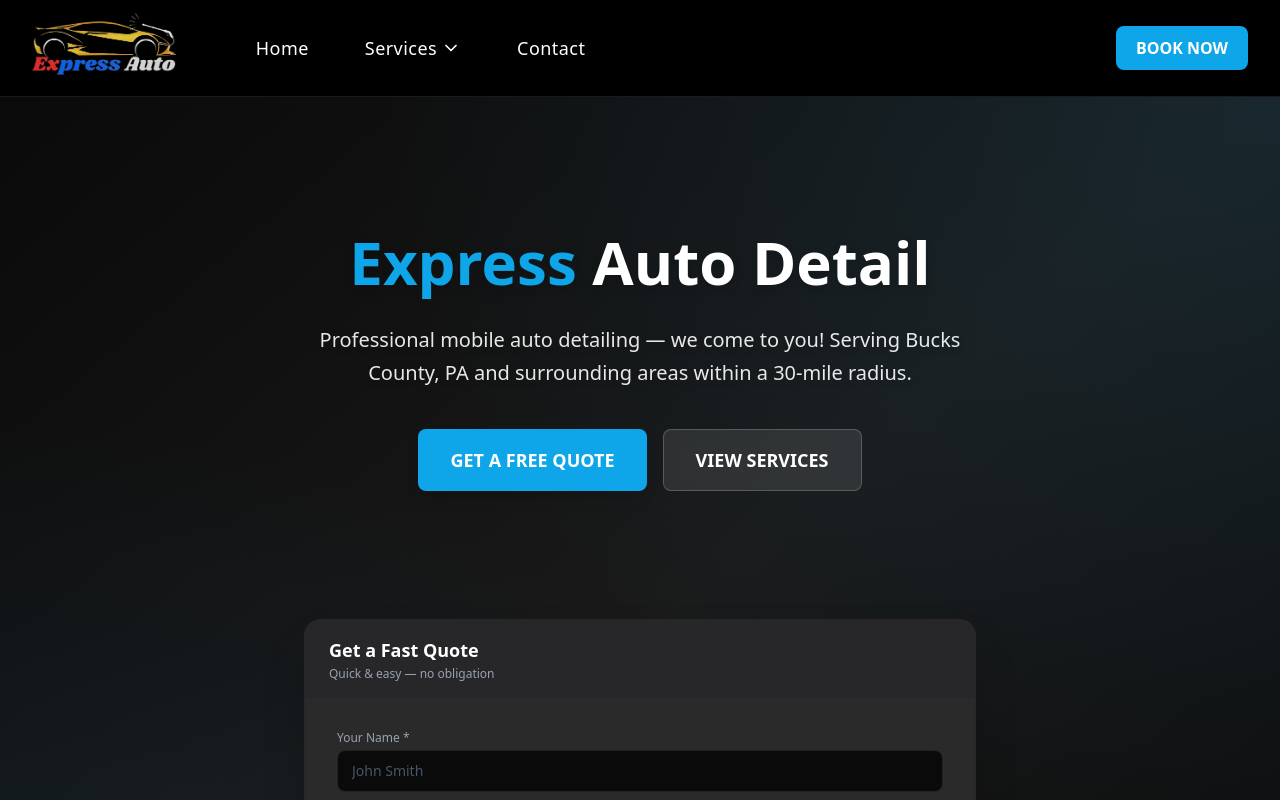
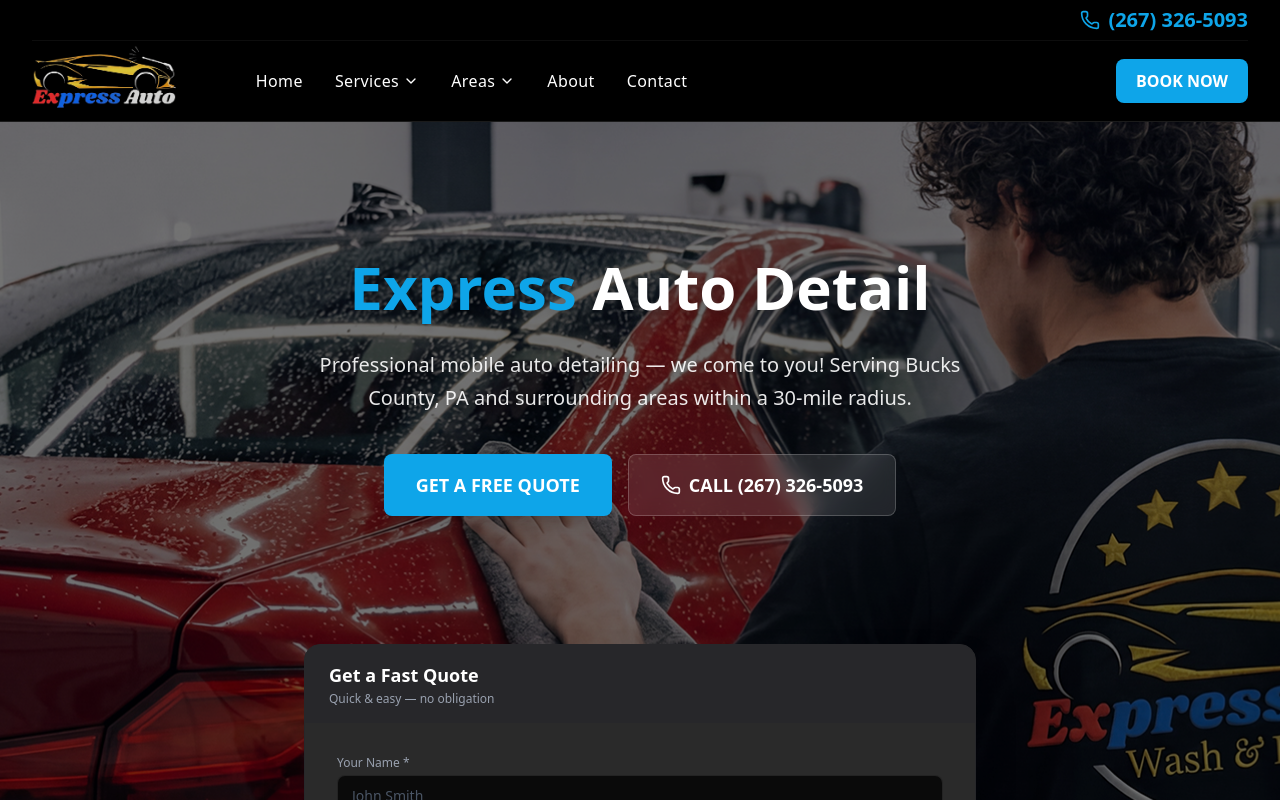
Before and after one commit to topoftheridge/expressauto-site, a Next.js app: page / in a window 1280 px wide. Shown: the top 800 px of the page. Built offline with nearby package versions, Linux system fonts and the light colour scheme.

Commit message:
Add phone, socials, hero image, areas section, updated nav

```diff
--- a/src/app/page.tsx
+++ b/src/app/page.tsx
@@ -1,7 +1,12 @@
 import Hero from "@/components/Hero";
 import QuoteForm from "@/components/QuoteForm";
 import HeroBackground from "@/components/HeroBackground";
-import { Sparkles, Shield, Truck, Droplets, Car, Wrench } from "lucide-react";
+import { Sparkles, Shield, Truck, Droplets, Car, MapPin, Phone } from "lucide-react";
+
+const areas = [
+  "Warrington", "Doylestown", "Horsham", "Lansdale", "Chalfont", "Montgomeryville",
+  "Newtown", "Yardley", "Quakertown", "Levittown", "Bristol", "Bensalem",
+];
 
 export default function HomePage() {
   const jsonLd = {
@@ -10,6 +15,8 @@ export default function HomePage() {
     name: "Express Auto Detail",
     description: "Professional mobile auto detailing services in Bucks County, PA. We come to you within a 30-mile radius.",
     url: "https://expressautodetailwash.com",
+    telephone: "+12673265093",
+    email: "Expressautodetailwash@gmail.com",
     areaServed: [
       { "@type": "AdministrativeArea", name: "Bucks County, PA" },
     ],
@@ -31,7 +38,7 @@ export default function HomePage() {
       </HeroBackground>
 
       {/* Why Choose Us */}
-      <section className="py-20 lg:py-32 bg-dark-light">
+      <section id="about" className="py-20 lg:py-32 bg-dark-light">
         <div className="max-w-5xl mx-auto px-4 sm:px-6 lg:px-8">
           <p className="text-primary font-semibold text-sm tracking-widest uppercase mb-3">Why Express Auto Detail</p>
           <h2 className="text-3xl lg:text-5xl font-bold text-white leading-tight max-w-2xl mb-16">
@@ -243,20 +250,21 @@ export default function HomePage() {
         </div>
       </section>
 
-      {/* Add-Ons */}
-      <section id="addons" className="py-16 lg:py-24 bg-dark">
-        <div className="max-w-5xl mx-auto px-4 sm:px-6 lg:px-8">
+      {/* Areas We Serve */}
+      <section id="areas" className="py-16 lg:py-24 bg-dark">
+        <div className="max-w-7xl mx-auto px-4 sm:px-6 lg:px-8">
           <h2 className="text-3xl lg:text-4xl font-bold text-white text-center mb-4">
-            <span className="text-primary">Add-On</span> Services
+            Proudly Serving <span className="text-primary">Bucks County</span>
           </h2>
           <p className="text-gray-400 text-center mb-12 max-w-2xl mx-auto">
-            Enhance any detailing package with these additional services.
+            Our mobile auto detailing team comes directly to you across Bucks County, PA and surrounding areas. No matter where you are, we&apos;ll make your vehicle shine.
           </p>
-          <div className="grid grid-cols-2 sm:grid-cols-3 gap-4">
-            {["Car Wax", "Seat Extraction", "Pet Hair Removal", "Engine Bay Cleaning", "Trim Restoration", "Headlight Restoration"].map((addon) => (
-              <div key={addon} className="flex items-center gap-3 p-4 rounded-lg bg-dark-light border border-white/5 hover:border-primary/50 transition">
-                <Wrench className="w-5 h-5 text-primary shrink-0" />
-                <span className="text-white font-medium text-sm">{addon}</span>
+          <div className="grid grid-cols-2 sm:grid-cols-3 md:grid-cols-4 gap-4">
+            {areas.map((area) => (
+              <div key={area} className="group rounded-xl border border-white/5 hover:border-primary/50 transition bg-dark-light p-5 text-center">
+                <MapPin className="w-5 h-5 text-primary mx-auto mb-2 group-hover:scale-110 transition-transform" />
+                <h3 className="text-white font-semibold text-base">{area}, PA</h3>
+                <p className="text-gray-500 text-xs mt-1">Auto Detailing in {area}</p>
               </div>
             ))}
           </div>
@@ -270,11 +278,15 @@ export default function HomePage() {
             Ready for the <span className="text-primary">Express Treatment</span>?
           </h2>
           <p className="text-gray-400 mb-6">
-            We bring professional detailing right to your door. Fill out the form above for a free, no-obligation quote.
+            We bring professional detailing right to your door. Fill out the form above for a free, no-obligation quote — or give us a call!
           </p>
           <div className="flex flex-col sm:flex-row items-center justify-center gap-4">
             <a href="#quote" className="inline-flex items-center justify-center bg-primary text-white font-bold px-8 py-4 rounded-lg hover:bg-primary-dark transition text-lg">
               Contact Us
+            </a>
+            <a href="tel:+12673265093" className="inline-flex items-center justify-center gap-2 bg-white/10 text-white font-bold px-8 py-4 rounded-lg hover:bg-white/20 transition border border-white/20 text-lg">
+              <Phone className="w-5 h-5" />
+              Call (267) 326-5093
             </a>
           </div>
           <div className="mt-8 text-sm text-gray-500">
--- a/src/components/Hero.tsx
+++ b/src/components/Hero.tsx
@@ -1,3 +1,5 @@
+import { Phone } from "lucide-react";
+
 interface HeroProps {
   title: string;
   subtitle: string;
@@ -25,10 +27,11 @@ export default function Hero({ title, subtitle, showCTA = true }: HeroProps) {
                 GET A FREE QUOTE
               </a>
               <a
-                href="#services"
-                className="inline-flex items-center justify-center bg-white/10 backdrop-blur text-white font-bold px-8 py-4 rounded-lg hover:bg-white/20 transition border border-white/20 text-lg"
+                href="tel:+12673265093"
+                className="inline-flex items-center justify-center gap-2 bg-white/10 backdrop-blur text-white font-bold px-8 py-4 rounded-lg hover:bg-white/20 transition border border-white/20 text-lg"
               >
-                VIEW SERVICES
+                <Phone className="w-5 h-5" />
+                CALL (267) 326-5093
               </a>
             </div>
           )}
--- a/src/components/HeroBackground.tsx
+++ b/src/components/HeroBackground.tsx
@@ -1,8 +1,17 @@
+import Image from "next/image";
+
 export default function HeroBackground({ children }: { children: React.ReactNode }) {
   return (
-    <div className="relative overflow-hidden bg-gradient-to-br from-dark via-dark-light to-dark">
-      <div className="absolute inset-0 bg-[radial-gradient(ellipse_at_top_right,_var(--color-primary)_0%,_transparent_50%)] opacity-10" />
-      <div className="absolute inset-0 bg-[radial-gradient(ellipse_at_bottom_left,_var(--color-primary-dark)_0%,_transparent_50%)] opacity-10" />
+    <div className="relative overflow-hidden">
+      <Image
+        src="/expressdetailhero.jpg"
+        alt="Express Auto Detail hero background"
+        fill
+        className="object-cover"
+        priority
+        quality={85}
+      />
+      <div className="absolute inset-0 bg-black/55" />
       <div className="relative">{children}</div>
     </div>
   );
--- a/src/components/Navbar.tsx
+++ b/src/components/Navbar.tsx
@@ -3,45 +3,91 @@
 import Link from "next/link";
 import Image from "next/image";
 import { useState } from "react";
-import { X, ChevronDown } from "lucide-react";
+import { X, ChevronDown, Phone } from "lucide-react";
+
+const areas = [
+  "Warrington", "Doylestown", "Horsham", "Lansdale", "Chalfont", "Montgomeryville",
+  "Newtown", "Yardley", "Quakertown", "Levittown", "Bristol", "Bensalem",
+];
+
+const services = [
+  { label: "Interior Detailing", href: "#services" },
+  { label: "Exterior Detailing", href: "#services" },
+  { label: "Full Detail Packages", href: "#services" },
+  { label: "Paint Enhancement & Protection", href: "#paint-correction" },
+];
 
 export default function Navbar() {
   const [mobileOpen, setMobileOpen] = useState(false);
   const [servicesOpen, setServicesOpen] = useState(false);
+  const [areasOpen, setAreasOpen] = useState(false);
   const [mobileServicesOpen, setMobileServicesOpen] = useState(false);
+  const [mobileAreasOpen, setMobileAreasOpen] = useState(false);
 
   return (
     <>
       <nav className="sticky top-0 z-50 bg-black/95 backdrop-blur border-b border-white/10">
         <div className="max-w-7xl mx-auto px-4 sm:px-6 lg:px-8">
-          <div className="flex items-center justify-between h-20 lg:h-24">
+          {/* Top bar with phone */}
+          <div className="hidden lg:flex items-center justify-end py-1.5 border-b border-white/5">
+            <a href="tel:+12673265093" className="flex items-center gap-2 text-primary hover:text-primary-dark transition">
+              <Phone className="w-5 h-5" />
+              <span className="text-xl font-bold">(267) 326-5093</span>
+            </a>
+          </div>
+
+          <div className="flex items-center justify-between h-20 lg:h-20">
             <Link href="/" className="flex items-center gap-2 shrink-0">
               <Image src="/expressheaderlogo.png" alt="Express Auto Detail" width={170} height={100} className="h-14 lg:h-[72px] w-auto" priority />
             </Link>
 
             {/* Desktop Nav */}
             <div className="hidden lg:flex items-center justify-end flex-1 ml-12">
-              <div className="flex items-center gap-14 mr-auto ml-8">
-                <Link href="/" className="text-white text-lg hover:text-primary transition font-medium tracking-wide">Home</Link>
+              <div className="flex items-center gap-8 mr-auto ml-8">
+                <Link href="/" className="text-white text-base hover:text-primary transition font-medium tracking-wide">Home</Link>
+
+                {/* Services Dropdown */}
                 <div
                   className="relative"
                   onMouseEnter={() => setServicesOpen(true)}
                   onMouseLeave={() => setServicesOpen(false)}
                 >
-                  <button className="text-white text-lg hover:text-primary transition font-medium tracking-wide flex items-center gap-1">
-                    Services <ChevronDown className="w-5 h-5" />
+                  <button className="text-white text-base hover:text-primary transition font-medium tracking-wide flex items-center gap-1">
+                    Services <ChevronDown className="w-4 h-4" />
                   </button>
                   {servicesOpen && (
                     <div className="absolute top-full left-0 mt-0 pt-2">
                       <div className="bg-dark-lighter border border-white/10 rounded-lg shadow-xl py-2 w-64">
-                        <a href="#services" className="block px-4 py-2.5 text-base text-gray-300 hover:bg-primary/20 hover:text-primary transition">Mobile Detailing</a>
-                        <a href="#paint-correction" className="block px-4 py-2.5 text-base text-gray-300 hover:bg-primary/20 hover:text-primary transition">Paint Correction</a>
-                        <a href="#addons" className="block px-4 py-2.5 text-base text-gray-300 hover:bg-primary/20 hover:text-primary transition">Add-Ons</a>
+                        {services.map((s) => (
+                          <a key={s.label} href={s.href} className="block px-4 py-2.5 text-base text-gray-300 hover:bg-primary/20 hover:text-primary transition">{s.label}</a>
+                        ))}
                       </div>
                     </div>
                   )}
                 </div>
-                <a href="#quote" className="text-white text-lg hover:text-primary transition font-medium tracking-wide">Contact</a>
+
+                {/* Areas Dropdown */}
+                <div
+                  className="relative"
+                  onMouseEnter={() => setAreasOpen(true)}
+                  onMouseLeave={() => setAreasOpen(false)}
+                >
+                  <button className="text-white text-base hover:text-primary transition font-medium tracking-wide flex items-center gap-1">
+                    Areas <ChevronDown className="w-4 h-4" />
+                  </button>
+                  {areasOpen && (
+                    <div className="absolute top-full left-0 mt-0 pt-2">
+                      <div className="bg-dark-lighter border border-white/10 rounded-lg shadow-xl py-2 w-56 max-h-80 overflow-y-auto">
+                        {areas.map((area) => (
+                          <a key={area} href="#areas" className="block px-4 py-2 text-base text-gray-300 hover:bg-primary/20 hover:text-primary transition">{area}, PA</a>
+                        ))}
+                      </div>
+                    </div>
+                  )}
+                </div>
+
+                <a href="#about" className="text-white text-base hover:text-primary transition font-medium tracking-wide">About</a>
+                <a href="#quote" className="text-white text-base hover:text-primary transition font-medium tracking-wide">Contact</a>
               </div>
 
               <div className="flex items-center gap-4">
@@ -54,7 +100,12 @@ export default function Navbar() {
               </div>
             </div>
 
-            <button className="lg:hidden p-2 text-white relative w-10 h-10 flex items-center justify-center" onClick={() => setMobileOpen(!mobileOpen)} aria-label="Toggle menu">
+            {/* Mobile: phone + hamburger */}
+            <div className="lg:hidden flex items-center gap-3">
+              <a href="tel:+12673265093" className="text-primary">
+                <Phone className="w-6 h-6" />
+              </a>
+              <button className="p-2 text-white relative w-10 h-10 flex items-center justify-center" onClick={() => setMobileOpen(!mobileOpen)} aria-label="Toggle menu">
                 <span className="flex flex-col items-center justify-center w-6 h-5 relative">
                   <span className={`block w-full h-0.5 bg-white rounded-full transition-all duration-300 absolute ${mobileOpen ? "rotate-45 top-1/2 -translate-y-1/2" : "top-0"}`} />
                   <span className={`block w-full h-0.5 bg-white rounded-full transition-all duration-300 absolute top-1/2 -translate-y-1/2 ${mobileOpen ? "opacity-0 scale-0" : "opacity-100"}`} />
@@ -63,19 +114,26 @@ export default function Navbar() {
               </button>
             </div>
           </div>
+        </div>
       </nav>
 
       {/* Mobile Menu Overlay */}
       <div className={`lg:hidden fixed inset-0 bg-black/60 backdrop-blur-sm z-[60] transition-opacity duration-300 ${mobileOpen ? "opacity-100" : "opacity-0 pointer-events-none"}`} onClick={() => setMobileOpen(false)} />
 
       {/* Mobile Menu Panel */}
-      <div className={`lg:hidden fixed top-0 right-0 h-full w-[280px] bg-black/95 backdrop-blur-lg border-l border-white/10 z-[70] transform transition-transform duration-300 ease-out ${mobileOpen ? "translate-x-0" : "translate-x-full"} overflow-y-auto`}>
+      <div className={`lg:hidden fixed top-0 right-0 h-full w-[300px] bg-black/95 backdrop-blur-lg border-l border-white/10 z-[70] transform transition-transform duration-300 ease-out ${mobileOpen ? "translate-x-0" : "translate-x-full"} overflow-y-auto`}>
         <div className="flex items-center justify-end p-5">
           <button className="p-2 text-white" onClick={() => setMobileOpen(false)} aria-label="Close menu">
             <X className="w-6 h-6" />
           </button>
         </div>
         <div className="px-6 pb-8 space-y-1">
+          {/* Phone */}
+          <a href="tel:+12673265093" className="flex items-center gap-2 py-3 text-primary font-bold text-xl border-b border-white/5">
+            <Phone className="w-5 h-5" />
+            (267) 326-5093
+          </a>
+
           <Link href="/" className="block py-3 font-medium text-lg text-white hover:text-primary transition border-b border-white/5" onClick={() => setMobileOpen(false)}>Home</Link>
 
           {/* Services Accordion */}
@@ -84,15 +142,31 @@ export default function Navbar() {
               Services
               <ChevronDown className={`w-5 h-5 text-gray-400 transition-transform duration-200 ${mobileServicesOpen ? "rotate-180" : ""}`} />
             </button>
-            <div className={`overflow-hidden transition-all duration-300 ${mobileServicesOpen ? "max-h-48 pb-3" : "max-h-0"}`}>
+            <div className={`overflow-hidden transition-all duration-300 ${mobileServicesOpen ? "max-h-60 pb-3" : "max-h-0"}`}>
               <div className="pl-4 space-y-2">
-                <a href="#services" className="block text-base text-gray-400 hover:text-primary transition" onClick={() => setMobileOpen(false)}>Mobile Detailing</a>
-                <a href="#paint-correction" className="block text-base text-gray-400 hover:text-primary transition" onClick={() => setMobileOpen(false)}>Paint Correction</a>
-                <a href="#addons" className="block text-base text-gray-400 hover:text-primary transition" onClick={() => setMobileOpen(false)}>Add-Ons</a>
+                {services.map((s) => (
+                  <a key={s.label} href={s.href} className="block text-base text-gray-400 hover:text-primary transition" onClick={() => setMobileOpen(false)}>{s.label}</a>
+                ))}
               </div>
             </div>
           </div>
 
+          {/* Areas Accordion */}
+          <div className="border-b border-white/5">
+            <button className="w-full py-3 font-medium text-lg text-white hover:text-primary transition flex items-center justify-between" onClick={() => setMobileAreasOpen(!mobileAreasOpen)}>
+              Areas
+              <ChevronDown className={`w-5 h-5 text-gray-400 transition-transform duration-200 ${mobileAreasOpen ? "rotate-180" : ""}`} />
+            </button>
+            <div className={`overflow-hidden transition-all duration-300 ${mobileAreasOpen ? "max-h-96 pb-3" : "max-h-0"}`}>
+              <div className="pl-4 space-y-2">
+                {areas.map((area) => (
+                  <a key={area} href="#areas" className="block text-base text-gray-400 hover:text-primary transition" onClick={() => setMobileOpen(false)}>{area}, PA</a>
+                ))}
+              </div>
+            </div>
+          </div>
+
+          <a href="#about" className="block py-3 font-medium text-lg text-white hover:text-primary transition border-b border-white/5" onClick={() => setMobileOpen(false)}>About</a>
           <a href="#quote" className="block py-3 font-medium text-lg text-white hover:text-primary transition border-b border-white/5" onClick={() => setMobileOpen(false)}>Contact</a>
 
           <div className="pt-4 space-y-3">
```
Also changed, not shown: src/components/Footer.tsx (+38 -9 lines). Lines whose indentation alone changed are shown as unchanged.
